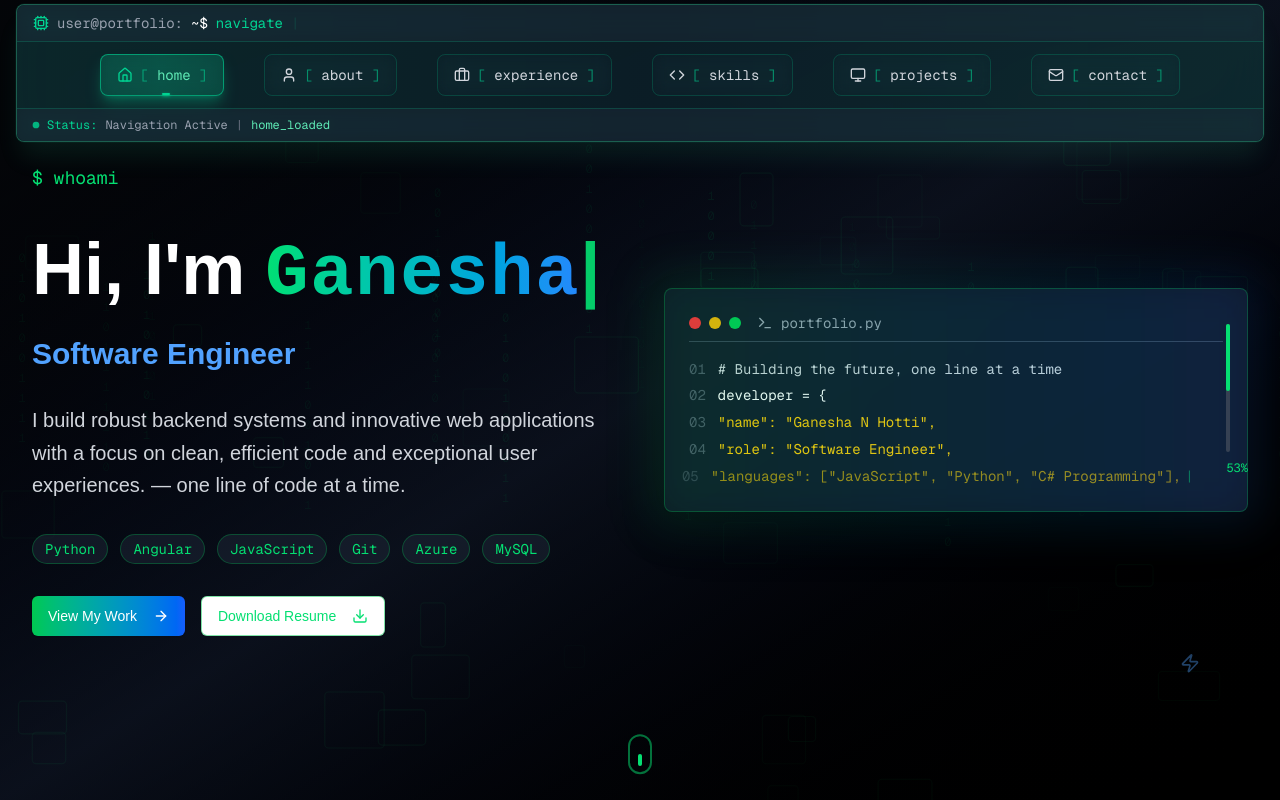
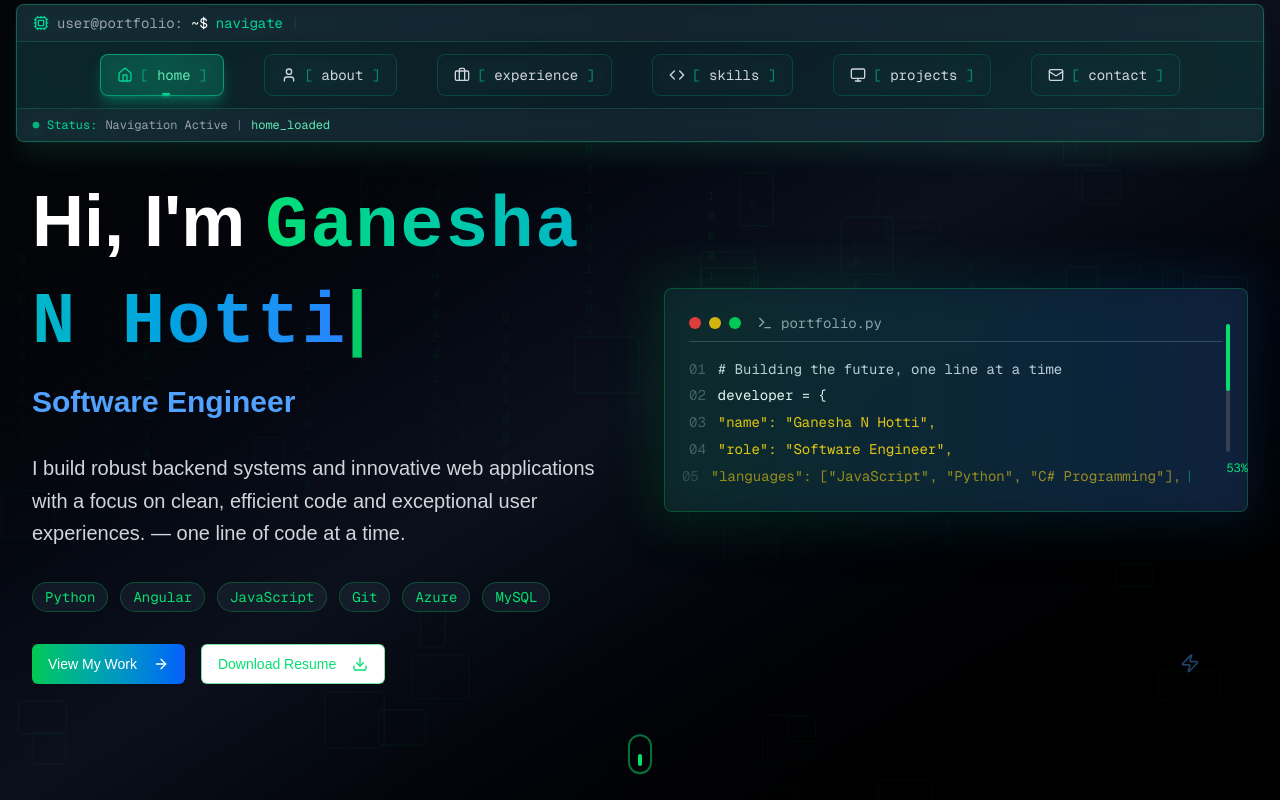
Before and after one commit to GaneshaNHotti/Personal-Portfolio, a Next.js app: page / in a window 1280 px wide. Shown: the top 800 px of the page. Built offline with nearby package versions, Linux system fonts and the light colour scheme.

Commit message:
fixed delay on name display

```diff
--- a/src/components/home-page.js
+++ b/src/components/home-page.js
@@ -224,7 +224,7 @@ export const ProgrammerHero = () => {
             <h1 className="text-5xl lg:text-7xl font-bold text-white leading-tight">
                 Hi, I&apos;m{' '}
                 <span className="bg-gradient-to-r from-green-400 to-blue-500 bg-clip-text text-transparent">
-                  <TypingEffect text="Ganesha N Hotti" delay={800} />
+                  <TypingEffect text="Ganesha N Hotti" delay={20} />
                 </span>
               </h1>
               <motion.h2
```
